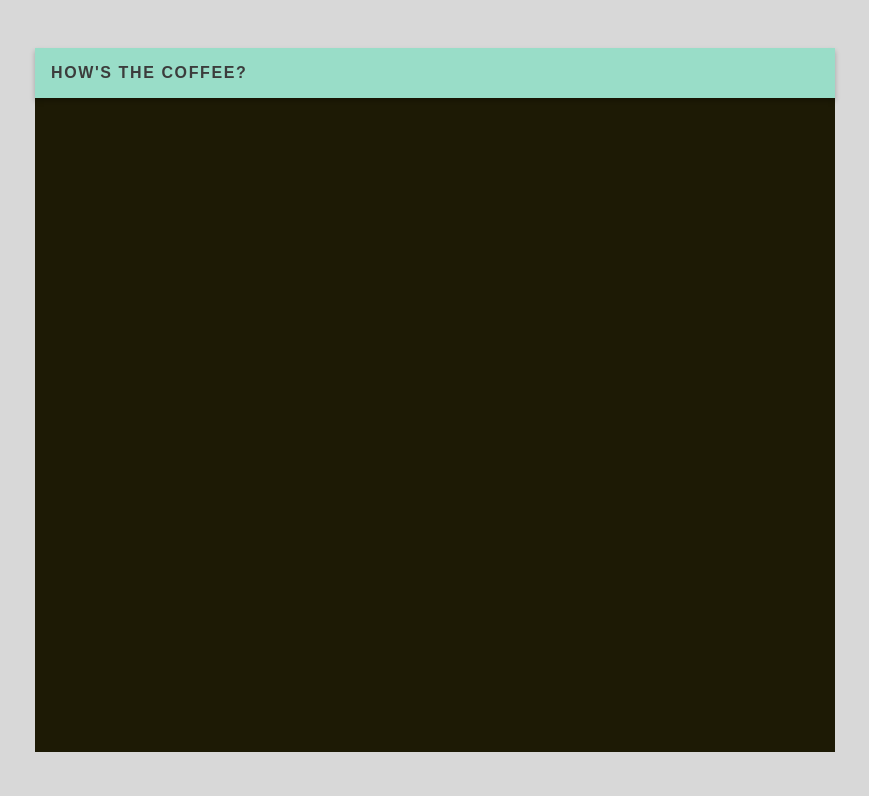
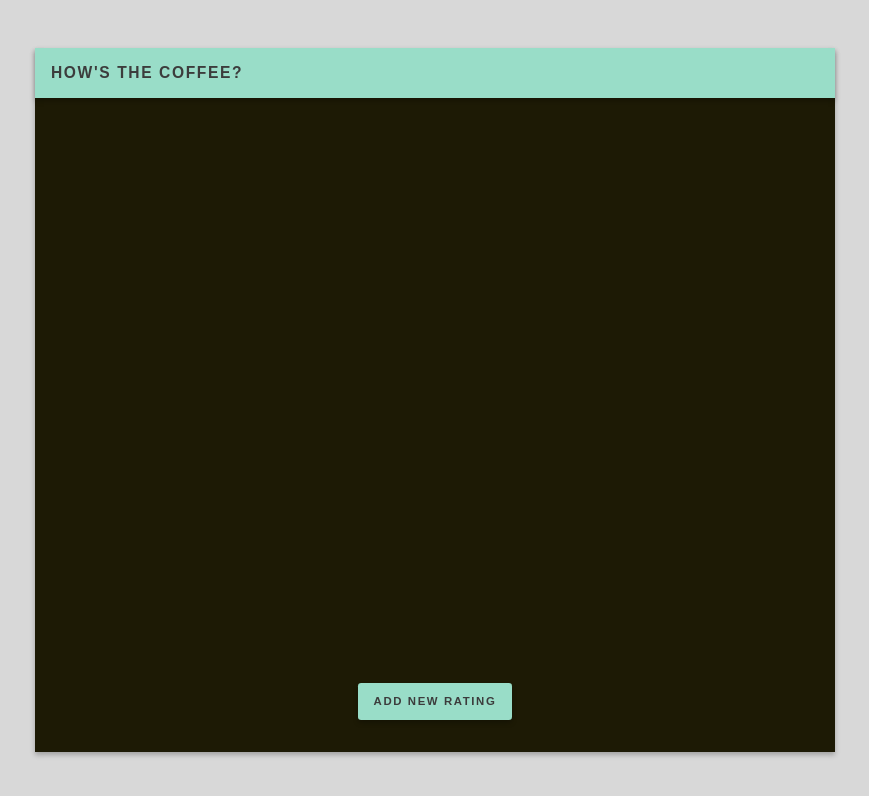
Before and after one commit to marinp1/coffee-rating-app, a React (Create React App) app: page / in a window 1280 px wide. Shown: the top 796 px of the page, without its empty margins (205-1074 px from the left). Built offline with nearby package versions, Linux system fonts and the light colour scheme.

Commit message:
Add react router

```diff
--- a/src/App.module.scss
+++ b/src/App.module.scss
@@ -27,6 +27,7 @@
   max-width: #{$screen-md-min};
   padding: var(--app-padding);
   background: var(--color-theme-background);
+  box-shadow: 0px 3px 5px 0px rgba(0, 0, 0, 0.25);
 }
 
 .dark-theme {
--- a/src/App.tsx
+++ b/src/App.tsx
@@ -1,13 +1,20 @@
 import React from 'react';
-import styles from './App.module.scss';
+import {Switch, Route, Redirect} from 'react-router-dom';
 
 import {Header} from './features/Header';
+import Ratings from './features/Ratings';
+
+import styles from './App.module.scss';
 
 const App: React.FC<{}> = () => {
   return (
     <div className={`${styles.app} ${styles['dark-theme']}`}>
       <div className={styles.container}>
         <Header />
+        <Switch>
+          <Route path="/" exact={true} component={Ratings} />
+          <Redirect path="*" to="/" />
+        </Switch>
       </div>
     </div>
   );
--- a/src/components/Button.module.scss
+++ b/src/components/Button.module.scss
@@ -1,6 +1,9 @@
 @mixin button-styles {
   box-shadow: 0px 3px 5px 0px rgba(0, 0, 0, 0.25);
-  padding: 0.5rem 1rem;
+  border: none;
+  border-radius: var(--app-border-radius);
+  font-size: 95%;
+  padding: 0.75rem 1rem;
   letter-spacing: 0.1rem;
   text-transform: uppercase;
   font-weight: bold;
--- a/src/features/Header/Header.module.scss
+++ b/src/features/Header/Header.module.scss
@@ -13,6 +13,6 @@
   h1 {
     font-weight: bold;
     letter-spacing: 0.1rem;
-    font-size: 1em;
+    font-size: 1.3em;
   }
 }
--- /dev/null
+++ b/src/features/Ratings/Ratings.module.scss
@@ -0,0 +1,18 @@
+@import '../../styles/breakpoints.scss';
+
+.new-rating {
+  position: fixed;
+  z-index: 10;
+  bottom: 2rem;
+  left: 0;
+  right: 0;
+  margin: auto;
+  display: flex;
+  justify-content: center;
+
+  transition: bottom 0.5s ease-in-out;
+
+  @include tablet {
+    bottom: 5rem;
+  }
+}
--- /dev/null
+++ b/src/features/Ratings/index.tsx
@@ -0,0 +1,16 @@
+import React from 'react';
+import styles from './Ratings.module.scss';
+
+import {Button} from '../../components/Button';
+
+const Ratings: React.FC<{}> = () => {
+  return (
+    <div>
+      <div className={styles['new-rating']}>
+        <Button>Add new rating</Button>
+      </div>
+    </div>
+  );
+};
+
+export default Ratings;
--- a/src/index.scss
+++ b/src/index.scss
@@ -8,6 +8,8 @@ body {
   font-family: 'Montserrat', sans-serif;
   -webkit-font-smoothing: antialiased;
   -moz-osx-font-smoothing: grayscale;
+
+  font-size: 12px;
 
   h1,
   h2,
--- a/src/index.tsx
+++ b/src/index.tsx
@@ -6,9 +6,13 @@ import './index.scss';
 import App from './App';
 import reportWebVitals from './reportWebVitals';
 
+import {BrowserRouter as Router} from 'react-router-dom';
+
 ReactDOM.render(
   <React.StrictMode>
-    <App />
+    <Router>
+      <App />
+    </Router>
   </React.StrictMode>,
   document.getElementById('root')
 );
```
Also changed, not shown: package.json (+6 -3 lines), 1 other file (tests, documents, lock files or other folders).
